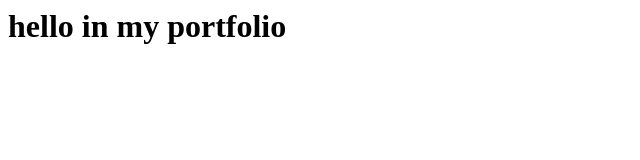
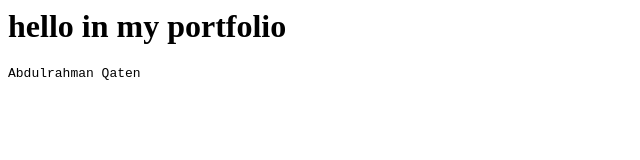
Before and after one commit to AbdulrahmanQaten/Portfolio, a plain HTML site: page index.html in a window 1280 px wide. Shown: the whole page, without its empty margins (0-640 px from the left). Drawn offline with Linux system fonts and the light colour scheme.

Commit message:
Update index.html

```diff
--- a/index.html
+++ b/index.html
@@ -1 +1,2 @@
 <h1>hello in my portfolio</h1>
+<code> Abdulrahman Qaten</code>
```
